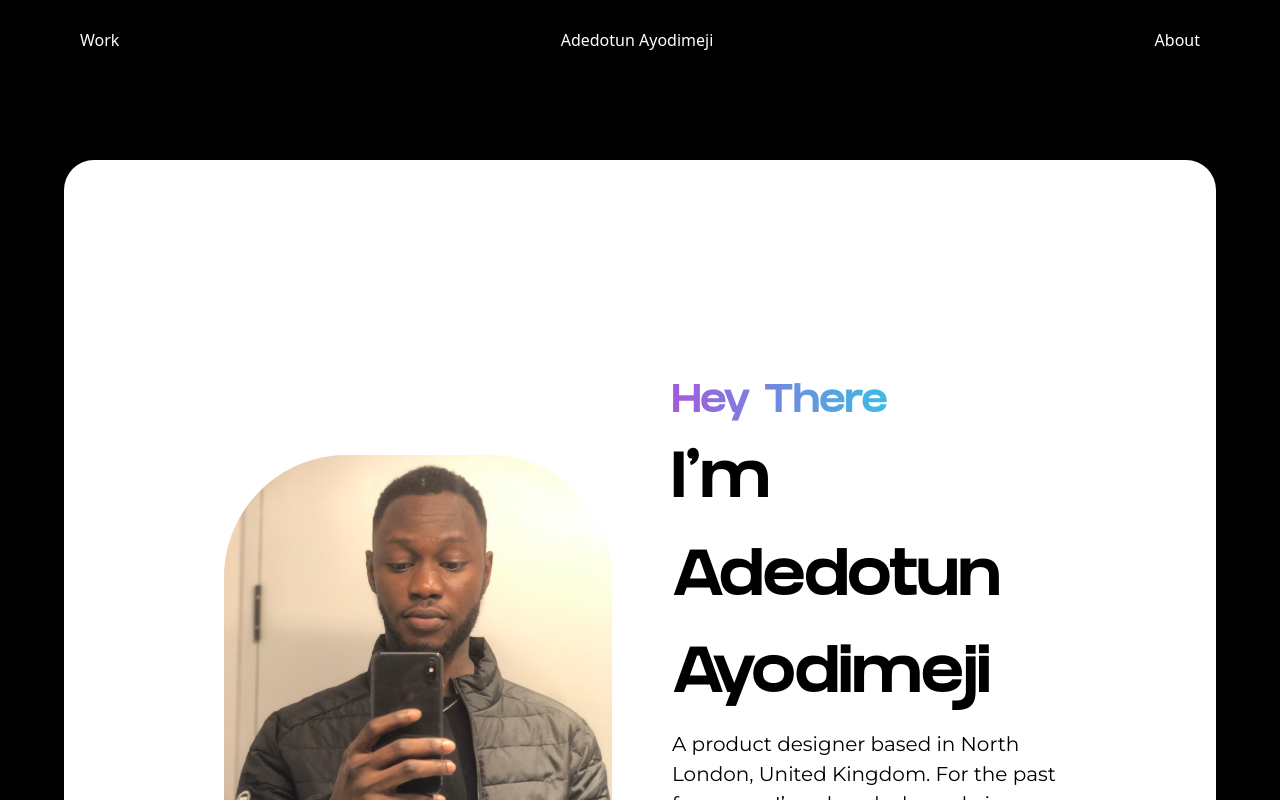
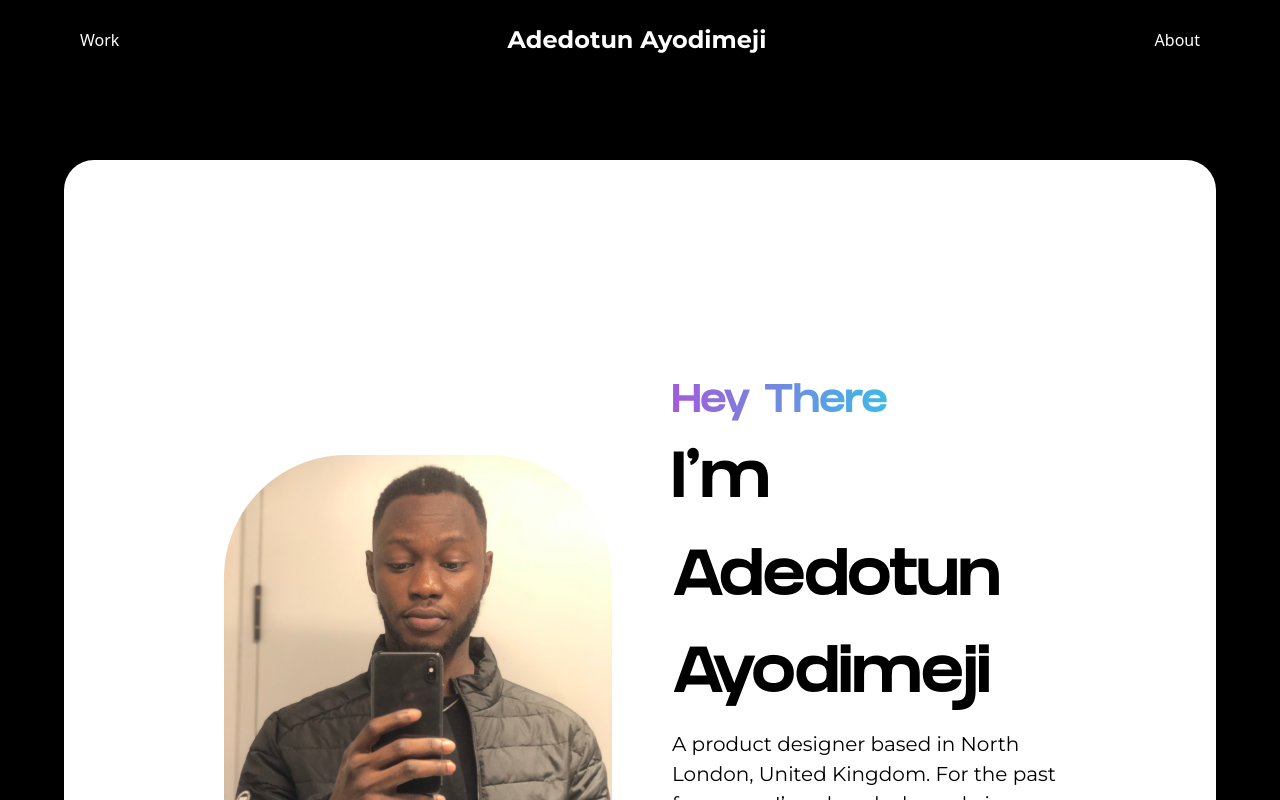
Before and after one commit to eduviereIsrael/dotun, a React (Create React App) app: page /about in a window 1280 px wide. Shown: the top 800 px of the page. Built offline with nearby package versions, Linux system fonts and the light colour scheme.

Commit message:
working on framer motion

```diff
--- a/src/Header/Header.jsx
+++ b/src/Header/Header.jsx
@@ -16,7 +16,7 @@ const Header = () => {
           <Link to='/'>Work</Link>
         </div>
         <div>
-          <Link to='/'>Adedotun Ayodimeji</Link>
+          <Link to='/'><p className='logo'>Adedotun Ayodimeji</p></Link>
         </div>
         <div className='desktop-view'>
           <Link to='/about'>About</Link>
--- a/src/Header/header.css
+++ b/src/Header/header.css
@@ -106,7 +106,17 @@ a {
     opacity: 1;
 }
 
+.logo {
+    font-size: 20px;
+    font-weight: bold;
+    margin: 10px 0;
+}
+
 @media screen and (min-width: 900px){
+    .logo {
+        font-size: 24px;
+        font-weight: bold;
+    }
     .desktop-view{
         display: flex;
     }
```
